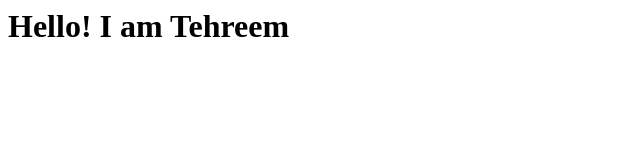
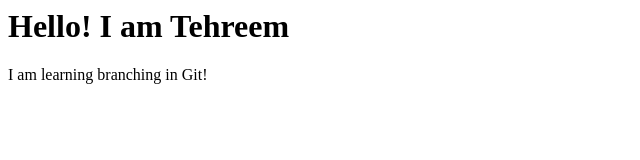
Before and after one commit to Tehreem-Usman/Robotics, a plain HTML site: page index.html in a window 1280 px wide. Shown: the whole page, without its empty margins (0-640 px from the left). Drawn offline with Linux system fonts and the light colour scheme.

Commit message:
Add branching practice

```diff
--- a/index.html
+++ b/index.html
@@ -1 +1,2 @@
 <h1>Hello! I am Tehreem</h1>
+<p> I am learning branching in Git!</p>
```
